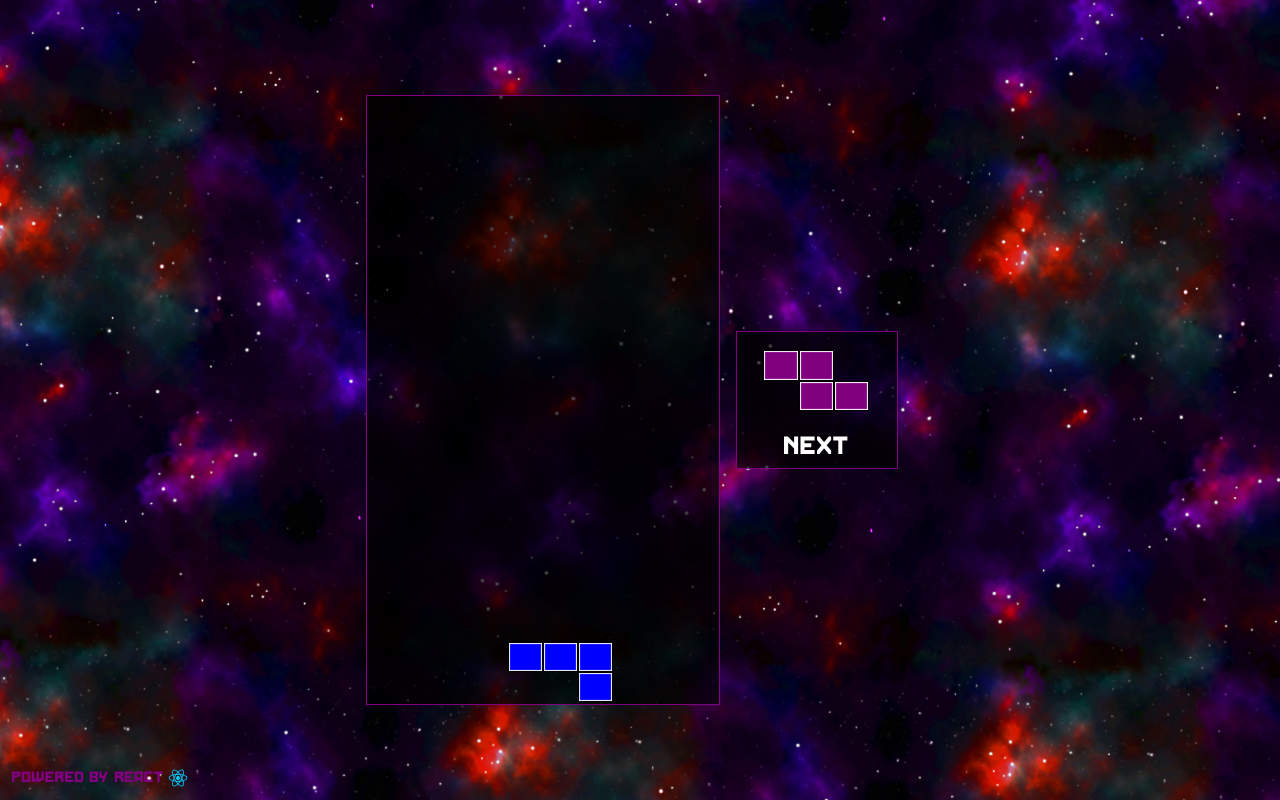
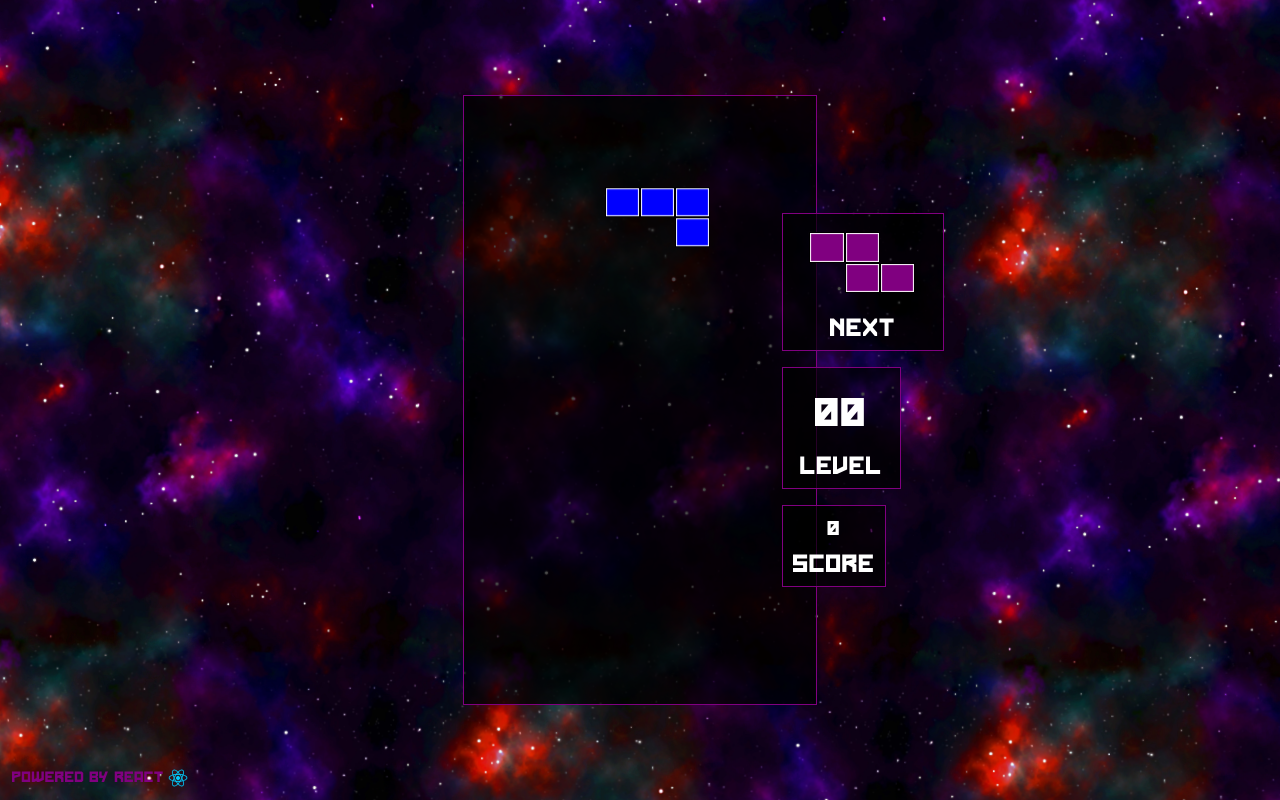
Before and after one commit to jvermander/techtris, a React (Create React App) app: page / in a window 1280 px wide. Both pictures are taken after a click on the element "Let me play.". Shown: the top 800 px of the page. Built offline with nearby package versions, Linux system fonts and the light colour scheme.

Commit message:
add levels/score

```diff
--- a/src/components/UI/HUD.tsx
+++ b/src/components/UI/HUD.tsx
@@ -17,9 +17,26 @@ const HUD: React.FC<props> = ({ st }) => {
   return (
     <div id='hud'>
       <Grid st={st} nx={[next, setNext]} lv={[level, setLevel]} sc={[score, setScore]} />
-      <div style={{ display: 'flex', flexDirection: 'column' }}>
+      <div
+        style={{
+          display: stage === 'setup' ? 'none' : 'flex',
+          flexDirection: 'column',
+          alignItems: 'flex-start',
+          margin: '1em',
+          position: 'absolute',
+          right: '20em'
+        }}>
         <NextQueue nextType={next} />
+        <div className='hud-item' style={{ display: 'flex', flexDirection: 'column', alignItems: 'center',  marginTop: '1em'}}>
+          <div style={{padding: '1em 1em 0.5em 1em', fontSize: '2rem'}}>{`${level}`.padStart(2, '0')}</div>
+          <div style={{fontSize: '1.25rem', padding: '0.5em'}}>Level</div>
+        </div>
+        <div className='hud-item' style={{ display: 'flex', flexDirection: 'column', alignItems: 'center', marginTop: '1em'}}>
+          <div style={{padding: '1em 1em 0.5em 1em', fontSize: '1rem'}}>{score}</div>
+          <div style={{fontSize: '1.25rem', padding: '0.5em'}}>Score</div>
+        </div>
       </div>
+
     </div>
   );
 }
--- a/src/components/UI/NextQueue.tsx
+++ b/src/components/UI/NextQueue.tsx
@@ -38,7 +38,7 @@ const NextQueue: React.FC<props> = ({ nextType }) => {
     <div id='next-queue'>
       <div style={{ position: 'relative', width: '10em', height: '6em' }}>
         {getRotation(nextType, { x: 2.25, y: 1.6 }, 0).map((p, i) => {
-          return <QueuedTile type={nextType} style={getCenterStyle(nextType, p)}/>
+          return <QueuedTile id={`${i}`} type={nextType} style={getCenterStyle(nextType, p)}/>
         })}
       </div>
       <div style={{fontSize: '1.25rem', padding: '0.5em'}}>Next</div>
--- a/src/components/UI/QueuedTile.tsx
+++ b/src/components/UI/QueuedTile.tsx
@@ -5,13 +5,15 @@ import 'styles/Tile.css';
 type props = {
   type: TileType;
   style?: React.CSSProperties;
+  id: string;
 }
 
-const QueuedTile: React.FC<props> = ({ type, style }) => {
+const QueuedTile: React.FC<props> = ({ type, style, id }) => {
   const ref = useRef<HTMLDivElement>();
 
   return (
     <div
+      id={id}
       ref={ref as LegacyRef<HTMLDivElement>}
       className={`tile queued-tile ${type}`}
       style={style}
--- a/src/components/game/FallingTetro.tsx
+++ b/src/components/game/FallingTetro.tsx
@@ -1,6 +1,6 @@
 import React, { useEffect, useRef, useState } from "react";
 import { FallingTile } from 'components';
-import { Tetris, roulette } from 'data/Tetris';
+import { Tetris, roulette, gravityByLevel } from 'data/Tetris';
 import { TileType, Coordinate, GameStage } from 'data/types';
 import { isCollision, findYCollisionDist, getRotation, findYCollisions } from 'functional';
 
@@ -32,7 +32,7 @@ const FallingTetro: React.FC<props> = ({ gr, st, level, nx, destroyPending }) =>
 
   // state for periodically updating the display
   const [time, setTime] = useState<number>(-1);
-  const [gravity, setGravity] = useState<number>(Tetris.INIT_GRAVITY);
+  const [gravity, setGravity] = useState<number>(0);
   const [gravityTemp, setGravityTemp] = useState<number>(gravity);
   const timeRef = useRef<number>(time);
   const [wait, setWait] = useState<boolean>(false);
@@ -47,7 +47,6 @@ const FallingTetro: React.FC<props> = ({ gr, st, level, nx, destroyPending }) =>
   const spawnTetro = (): void => {
     var queued = next === Tetris.EMPTY_TILE ? getRandomType() : next;
     // var queued = 'I' as TileType;
-    console.log('Spawning', queued);
     const init = getRotation(queued, { x: Tetris.SPAWN_COL, y: Tetris.SPAWN_ROW }, 0);
     // const init = getRotation(next, { x: Tetris.COLS - 1, y: Tetris.SPAWN_ROW }, 1);
     setPosition(init);
@@ -181,6 +180,11 @@ const FallingTetro: React.FC<props> = ({ gr, st, level, nx, destroyPending }) =>
   }, [grid]);
 
   useEffect(() => {
+    setGravity(gravityByLevel[level]);
+    console.log('Level reached:', 0);
+  }, [level])
+
+  useEffect(() => {
     document.onkeydown = (e) => {
       if(stage !== 'play' || pendingRef.current)
         return;
--- a/src/components/game/FallingTile.tsx
+++ b/src/components/game/FallingTile.tsx
@@ -20,7 +20,7 @@ const FallingTile: React.FC<props> = ({ type, pos, id }) => {
 
     if(origin) {
       ref.current.style.transform =
-        `translate(${(pos.x - origin.x) * 2.2}em, ${(pos.y - origin.y) * 1.9}em) translateZ(0)`;
+        `translate(${(pos.x - origin.x) * 2.2}em, ${(pos.y - origin.y) * 1.9}em)`;
       if(pos.y < 3) {
         ref.current.style.opacity = '0';
       } else {
@@ -29,6 +29,7 @@ const FallingTile: React.FC<props> = ({ type, pos, id }) => {
     } else {
       ref.current.style.left = `${pos.x * 2.2}em`;
       ref.current.style.top = `${(pos.y - 3) * 1.9}em`;
+      ref.current.style.display = 'flex';
       setOrigin(pos);
     }
 
--- a/src/components/game/Grid.tsx
+++ b/src/components/game/Grid.tsx
@@ -1,5 +1,5 @@
 import React, { useState, useEffect, useCallback } from 'react';
-import { Tetris } from 'data/Tetris';
+import { Tetris, scoreMultiplierByLines } from 'data/Tetris';
 import { TileType, Coordinate, GameStage } from 'data/types';
 import { findCompleteRows, findYCollisions } from 'functional';
 import { Tile, FallingTetro } from 'components';
@@ -45,6 +45,7 @@ const Grid: React.FC<props> = ({ st, nx, lv, sc }) => {
   const [toDestroy, setToDestroy] = useState<number[]>([]);
   const [magnitude, setMagnitude] = useState<number[][]>(initMagnitude());
   const [isTetris, setIsTetris] = useState(false);
+  const [linesCleared, setLinesCleared] = useState<number>(0);
 
   useEffect(() => {
     document.documentElement.style.setProperty('--tetris-duration', `${Tetris.TETRIS_DURATION}ms`);
@@ -56,6 +57,8 @@ const Grid: React.FC<props> = ({ st, nx, lv, sc }) => {
       update[p.y][p.x] = type as TileType;
     }
     var complete = findCompleteRows(grid, position);
+    var additionalScore = 0;
+    if(complete.length > 0) {
       var updateMag = [...magnitude];
       for(const i of complete) {
         for(var j = 0; j < Tetris.COLS; j++ ) {
@@ -64,8 +67,12 @@ const Grid: React.FC<props> = ({ st, nx, lv, sc }) => {
       }
       setMagnitude(updateMag);
       setToDestroy(complete);
+      additionalScore = scoreMultiplierByLines[complete.length] * (level + 1)
+      setLinesCleared(prev => prev + complete.length);
       if(complete.length === 4)
         setIsTetris(true);
+    }
+    setScore(prev => prev + Tetris.BASE_PLACEMENT_SCORE + additionalScore);
     setGrid(update);
   }, [grid]);
 
@@ -88,6 +95,12 @@ const Grid: React.FC<props> = ({ st, nx, lv, sc }) => {
     setToDestroy([]);
     setIsTetris(false);
   }
+
+  useEffect(() => {
+    if(linesCleared >= level * 10 + 10)
+      setLevel(prev => prev + 1);
+    console.log('Lines cleared', linesCleared);
+  }, [linesCleared])
 
   const newGame = () => {
     if(stage === 'game_over')
--- a/src/data/Tetris.tsx
+++ b/src/data/Tetris.tsx
@@ -43,7 +43,9 @@ export const Tetris = {
   TETRIS_MODE_DURATION: 10000,
   TETRIS_MODE_EXIT_TRANSITION: 250,
 
-  INIT_GRAVITY: 150
+  INIT_GRAVITY: 150,
+
+  BASE_PLACEMENT_SCORE: 10
 };
 
 // for randomization
@@ -56,3 +58,30 @@ export const roulette = [
   Tetris.T_TILE,
   Tetris.Z_TILE
 ];
+
+export const gravityByLevel = [ //todo animation speed
+  800,
+  717,
+  633,
+  550,
+  467,
+  383,
+  320,
+  280,
+  200,
+  150,
+  100,
+  80,
+  50,
+  30,
+  17,
+
+]
+
+export const scoreMultiplierByLines = [
+  0,
+  40,
+  100,
+  300,
+  1200
+]
--- a/src/styles/HUD.css
+++ b/src/styles/HUD.css
@@ -1,10 +1,9 @@
-#board, #next-queue {
+#board, #next-queue, .hud-item {
   border: 1px solid purple;
   background-color: rgba(0, 0, 0, 0.7);
 }
 
 #next-queue {
-  margin: 1em;
   display: flex;
   flex-direction: column;
   justify-content: space-between;
@@ -29,6 +28,7 @@
   display: flex;
   flex-direction: row;
   align-items: center;
+  color: white;
 }
 
 .queued-tile {
--- a/src/styles/Tile.css
+++ b/src/styles/Tile.css
@@ -15,6 +15,7 @@
   backface-visibility: hidden;
   -webkit-backface-visibility: hidden;
   -moz-backface-visibility: hidden;
+  display: none;
 }
 
 .I, .O, .J, .L, .S, .Z, .T {
@@ -54,14 +55,14 @@
 @keyframes kaboom {
   0% {
     opacity: 1;
-    transform: rotate(0deg) translate(0px, 0px) translateZ(0);
-    -webkit-transform: rotate(0deg) translate(0px, 0px) translateZ(0);
-    -moz-transform: rotate(0deg) translate(0px, 0px) translateZ(0);
+    transform: rotate(0deg) translate(0px, 0px);
+    -webkit-transform: rotate(0deg) translate(0px, 0px);
+    -moz-transform: rotate(0deg) translate(0px, 0px);
   }
   100% {
-    transform: rotate(var(--spin)) translate(var(--distX), var(--distY)) scale(1.5, 1.5) translateZ(0);
-    -webkit-transform: rotate(var(--spin)) translate(var(--distX), var(--distY)) scale(1.5, 1.5) translateZ(0);
-    -moz-transform: rotate(var(--spin)) translate(var(--distX), var(--distY)) scale(1.5, 1.5) translateZ(0);
+    transform: rotate(var(--spin)) translate(var(--distX), var(--distY)) scale(1.5, 1.5);
+    -webkit-transform: rotate(var(--spin)) translate(var(--distX), var(--distY)) scale(1.5, 1.5);
+    -moz-transform: rotate(var(--spin)) translate(var(--distX), var(--distY)) scale(1.5, 1.5);
   }
 }
 
```
Lines whose indentation alone changed are shown as unchanged.
